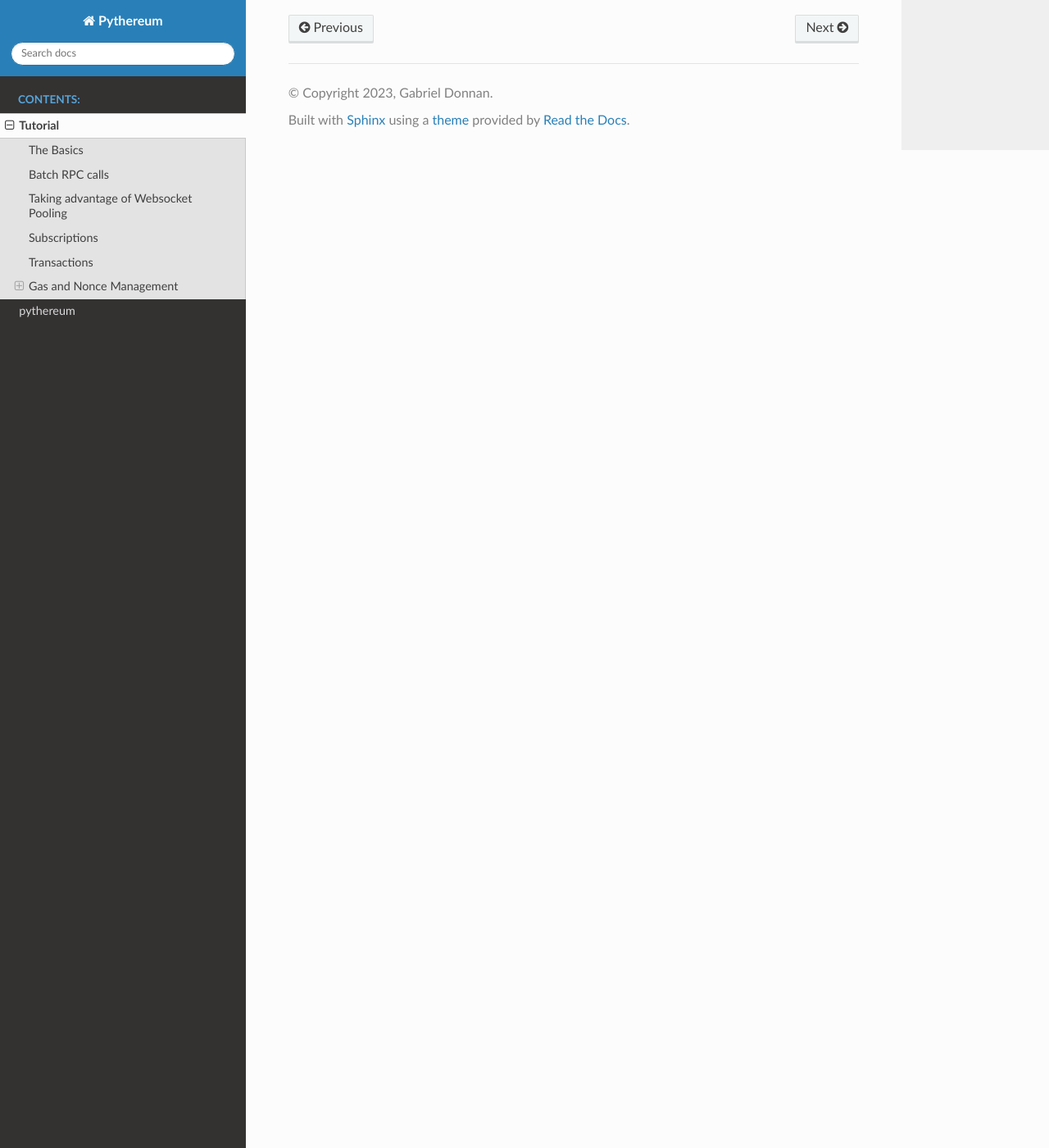
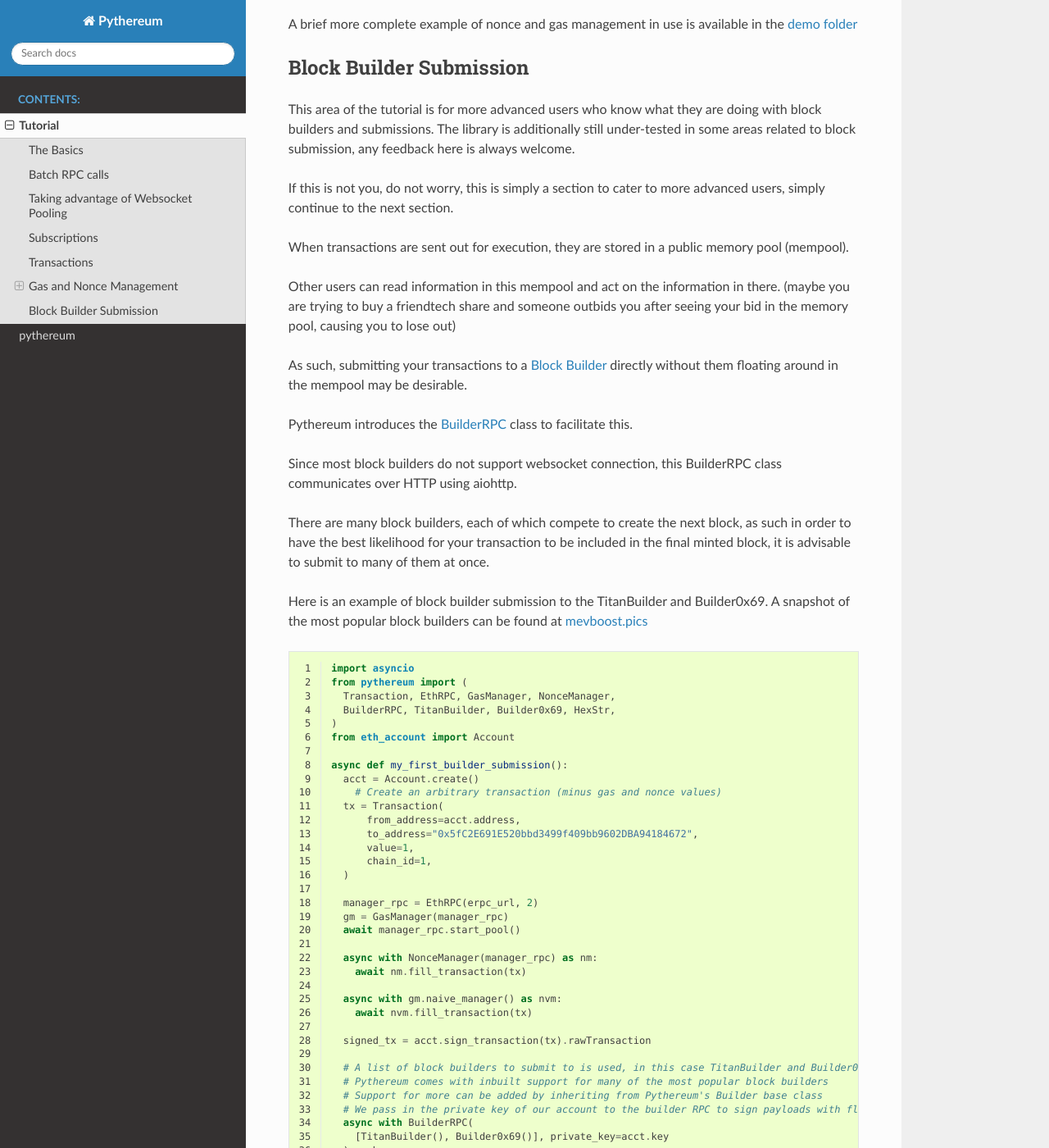
Before and after one commit to gabedonnan/pythereum, a Sphinx documentation site: the page built from docs/source/tutorial.rst, in a window 1280 px wide and 1400 px high, scrolled down 8577 px. Shown: the whole window at 82% size. Built offline with Sphinx 7.4.7 and the Read the Docs theme 2.0.0, drawn with Linux system fonts in a browser that asks for light colours; some of the changed text lies outside the part shown.

Commit message:
Added Block building to tutorial

```diff
--- a/docs/source/tutorial.rst
+++ b/docs/source/tutorial.rst
@@ -149,7 +149,7 @@ This pool is here to provide a massive speedup over Web3.py and other Ethereum R
 
 The pool is stored as an asynchronous queue of connections to your endpoint, each of which can communicate with it at the same time.
 
-This essentially parallelizes your calls for you by taking advantage of asyncio.
+Pythereum uses this to essentially parallelize your calls for you by taking advantage of asyncio.
 
 Let's see how we would take advantage of multiple sockets to send multiple remote procedure calls at once.
 
@@ -426,3 +426,124 @@ The nonce manager works somewhat differently to GasManager objects in that there
 The nonce manager gets the number of transactions an account has sent, and uses that to determine the current nonce to apply to a transaction to send.
 
 The syntax for this is visible in earlier examples.
+
+A brief more complete example of nonce and gas management in use is available in the `demo folder <https://github.com/gabedonnan/pythereum/blob/main/demo/block_submissions.py>`_
+
+Block Builder Submission
+========================
+
+This area of the tutorial is for more advanced users who know what they are doing with block builders and submissions.
+The library is additionally still under-tested in some areas related to block submission, any feedback here is always welcome.
+
+If this is not you, do not worry, this is simply a section to cater to more advanced users, simply continue to the next section.
+
+When transactions are sent out for execution, they are stored in a public memory pool (mempool).
+
+Other users can read information in this mempool and act on the information in there.
+(maybe you are trying to buy a friendtech share and someone outbids you after seeing your bid in the memory pool, causing you to lose out)
+
+As such, submitting your transactions to a `Block Builder <https://ethereum.org/nl/roadmap/pbs/>`_
+directly without them floating around in the mempool may be desirable.
+
+Pythereum introduces the `BuilderRPC <https://pythereum.readthedocs.io/en/latest/pythereum.html#pythereum.builders.BuilderRPC>`_ class to facilitate this.
+
+Since most block builders do not support websocket connection, this BuilderRPC class communicates over HTTP using aiohttp.
+
+There are many block builders, each of which compete to create the next block,
+as such in order to have the best likelihood for your transaction to be included in the final minted block,
+it is advisable to submit to many of them at once.
+
+Here is an example of block builder submission to the TitanBuilder and Builder0x69.
+A snapshot of the most popular block builders can be found at `mevboost.pics <https://mevboost.pics/>`_
+
+.. code-block:: python
+  :linenos:
+
+  import asyncio
+  from pythereum import (
+    Transaction, EthRPC, GasManager, NonceManager,
+    BuilderRPC, TitanBuilder, Builder0x69, HexStr,
+  )
+  from eth_account import Account
+
+  async def my_first_builder_submission():
+    acct = Account.create()
+      # Create an arbitrary transaction (minus gas and nonce values)
+    tx = Transaction(
+        from_address=acct.address,
+        to_address="0x5fC2E691E520bbd3499f409bb9602DBA94184672",
+        value=1,
+        chain_id=1,
+    )
+
+    manager_rpc = EthRPC(erpc_url, 2)
+    gm = GasManager(manager_rpc)
+    await manager_rpc.start_pool()
+
+    async with NonceManager(manager_rpc) as nm:
+      await nm.fill_transaction(tx)
+
+    async with gm.naive_manager() as nvm:
+      await nvm.fill_transaction(tx)
+
+    signed_tx = acct.sign_transaction(tx).rawTransaction
+
+    # A list of block builders to submit to is used, in this case TitanBuilder and Builder0x69
+    # Pythereum comes with inbuilt support for many of the most popular block builders
+    # Support for more can be added by inheriting from Pythereum's Builder base class
+    # We pass in the private key of our account to the builder RPC to sign payloads with flashbots headers (not always relevant but sometiems necessary)
+    async with BuilderRPC(
+      [TitanBuilder(), Builder0x69()], private_key=acct.key
+    ) as brpc:
+      msg = await brpc.send_private_transaction(HexStr(signed_tx))
+
+    print(msg)
+    await manager_rpc.close_pool()
+
+  if __name__ == "__main__":
+    asyncio.run(my_first_builder_submission())
+
+This is very similar to an example in the demo folder,
+
+In addition to single transactions, there exists support for Bundle submissions (which are the private transaction equivalent to batch sending transactions),
+and mevboost bundles (a new transaction protocol popularised by the flashbots builder).
+
+Examples below:
+
+.. code-block:: python
+  :linenos:
+
+  # Bundle submission
+
+  # Bundles have a large amount of optional parameters
+  # Check your chosen block builder's documentation for more info (e.g. https://docs.titanbuilder.xyz/api/eth_sendbundle)
+  bd = Bundle(
+    txs=[tx for tx in signed_transactions],
+  )
+
+  async with BuilderRPC(
+    [TitanBuilder()], private_key=acct.key
+  ) as brpc:
+    msg = await brpc.send_bundle(bd)
+
+  print(msg)
+
+.. code-block:: python
+  :linenos:
+
+  # MEVBundle submission
+
+  # MEVBundles have a large amount of optional parameters, similar to normal bundles,
+  # Check Pythereum's implementation and flashbots documentation for info
+  bd = MEVBundle(
+    block=(await rpc.get_block_number()) + 1,  # The bundle is valid for the next block
+    refund_addresses=["0x5fC2E691E520bbd3499f409bb9602DBA94184672"],
+    refund_percentages=[100],
+  )
+
+  async with BuilderRPC(
+    [FlashbotsBuilder()], private_key=acct.key
+  ) as brpc:
+    msg = await brpc.send_mev_bundle(bd)
+
+  print(msg)
```
